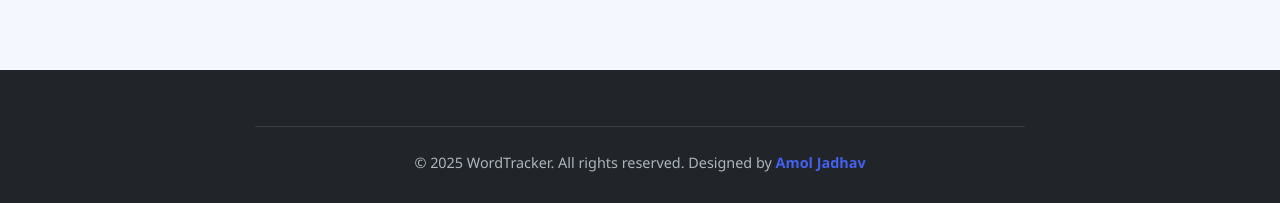
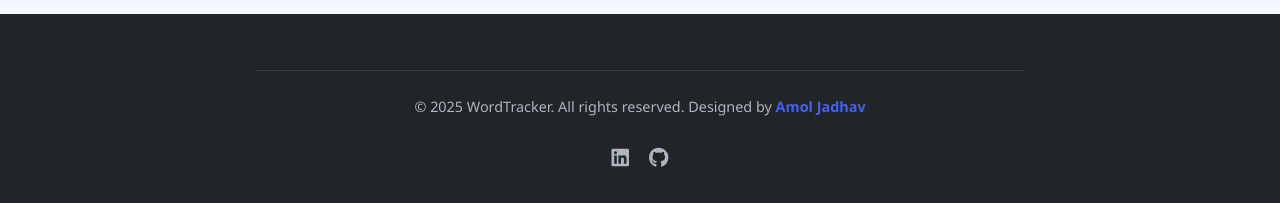
Before and after one commit to QuntamCoder/Word-Tracker, a plain HTML site: page index.html in a window 1280 px wide. Shown: the part 594-797 px from the top of the page. Drawn offline with Linux system fonts and the light colour scheme; no server answers.

Commit message:
social handle added

```diff
--- a/index.html
+++ b/index.html
@@ -36,10 +36,18 @@
     </section>
   </main>
 
-  <footer class="footer">
+<footer class="footer">
     <div class="container">
       <div class="footer-bottom">
         <p>&copy; <span id="year"></span> WordTracker. All rights reserved. Designed by <strong>Amol Jadhav</strong></p>
+        <div class="social-links">
+          <a href="https://www.linkedin.com/in/amol-jadhav-04936925a/" target="_blank" class="social-link">
+            <i class="fab fa-linkedin"></i>
+          </a>
+          <a href="https://github.com/QuntamCoder" target="_blank" class="social-link">
+            <i class="fab fa-github"></i>
+          </a>
+        </div>
       </div>
     </div>
   </footer>
--- a/style.css
+++ b/style.css
@@ -234,18 +234,41 @@
   padding-top: 1.5rem;
   border-top: 1px solid rgba(255, 255, 255, 0.1);
   width: 100%;
+  display: flex;
+  flex-direction: column;
+  align-items: center;
 }
 
 .footer-bottom p {
   color: #adb5bd;
   font-size: 0.9rem;
+  margin-bottom: 1rem; /* Added for spacing above social links */
 }
 
 .footer-bottom strong {
   color: var(--primary);
 }
 
-    /* Responsive */
+/* New Social Links Styles - Matches your existing theme */
+.social-links {
+  display: flex;
+  gap: 1.25rem;
+  margin-top: 0.5rem;
+}
+
+.social-link {
+  color: #adb5bd;
+  font-size: 1.25rem;
+  transition: all 0.3s ease;
+}
+
+.social-link:hover {
+  color: var(--primary);
+  transform: translateY(-2px);
+}
+
+/* Only add this if you're not already loading Font Awesome */
+@import url('https://cdnjs.cloudflare.com/ajax/libs/font-awesome/5.15.4/css/all.min.css');    /* Responsive */
     @media (max-width: 768px) {
       .navbar .container {
         flex-direction: column;
```
Lines whose indentation alone changed are shown as unchanged.
